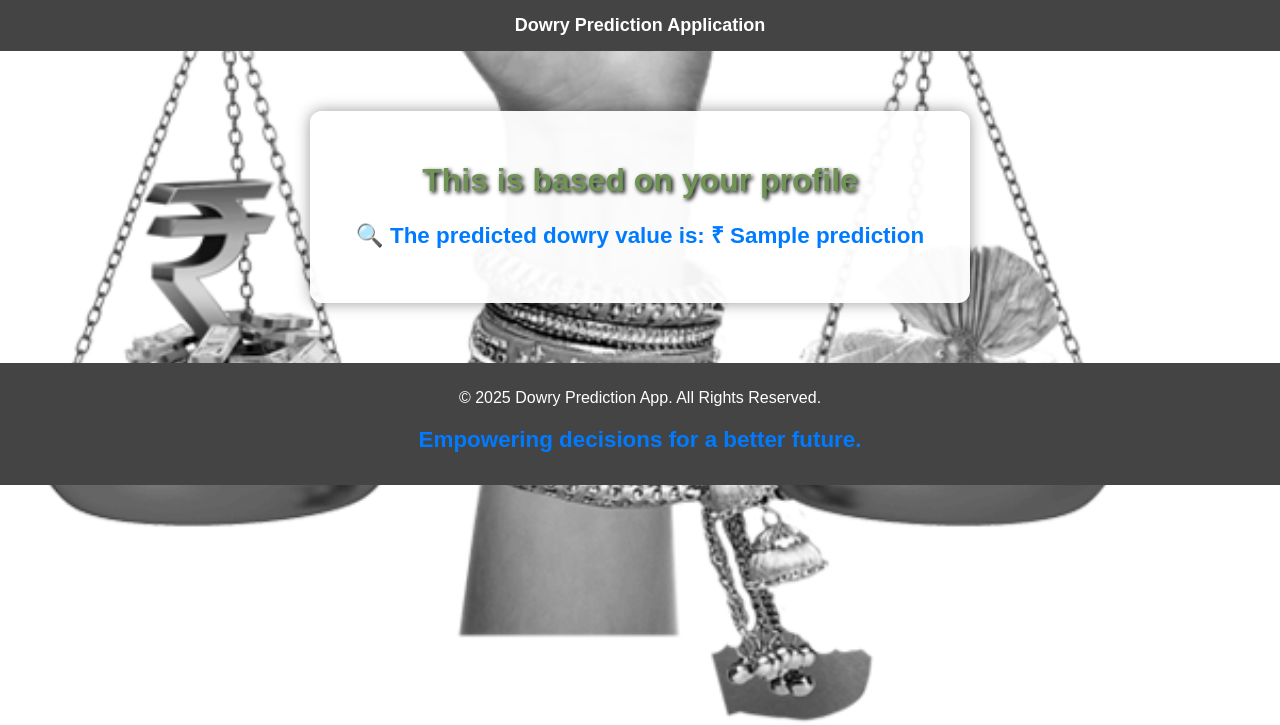
After one commit to Bandinaresh01/dowry_calculator, a Flask app: template templates/prediction.html in a window 1280 px wide. The commit adds this page. Shown: the top 725 px of the page. Run offline with Flask 3, Linux system fonts and the light colour scheme; the template is opened without the code that fills it: most values are stand-ins (such as "Sample title", 1, 10 or a date in 2020); parts of the project's set-up code (start-up, migrations or seed data) failed here and were passed over.

Commit message:
Initial commit

```diff
--- a/app.py
+++ b/app.py
@@ -1,12 +1,13 @@
 import pickle
 import pandas as pd
 from flask import Flask, request, render_template
+import numpy as np
 
 # Initialize Flask app
 app = Flask(__name__)
 
 # Load the trained model
-with open("model.pkl", "rb") as file:
+with open("C:\programming\machine_learning_projects\host_project_dowry\model.pkl", "rb") as file:
     model = pickle.load(file)
 
 # Feature columns (ensure the order matches the training data)
@@ -62,11 +63,18 @@ def predict():
     input_df = pd.get_dummies(input_df)
     input_df = input_df.reindex(columns=FEATURE_COLUMNS, fill_value=0)
 
-    # Use the model to predict
-    prediction = model.predict(input_df)[0]
+# # Define the input data as a single-row numpy array
+#     input_data = np.array([32, 75122, 11619256, 3, 0, 1, 1, 0, 0, 0, 0, 0, 0, 1, 0, 0, 1, 0, 1, 0, 0, 0, 0, 0, 1, 0, 0, 1, 0, 0]).reshape(1, -1)
 
-    # Return the prediction result
-    return render_template("index.html", prediction=prediction)
+#     # Check the shape to ensure compatibility with the model
+#     print("Input data shape:", input_data.shape)
+
+
+        # Use the model to predict
+    prediction = model.predict(input_df)
+
+        # Return the prediction result
+    return render_template("prediction.html", prediction=prediction)
 
 if __name__ == "__main__":
     app.run(debug=True)
--- a/templates/index.html
+++ b/templates/index.html
@@ -173,6 +173,10 @@
 
         <button type="submit">Predict</button>
     </form>
+    <!-- Display the prediction -->
+    {% if prediction %}
+    <h3>Prediction: {{ prediction }}</h3>
+    {% endif %}
 
     <!-- Footer with additional information -->
     <footer>
--- /dev/null
+++ b/templates/prediction.html
@@ -0,0 +1,77 @@
+<!DOCTYPE html>
+<html lang="en">
+<head>
+    <meta charset="UTF-8">
+    <meta name="viewport" content="width=device-width, initial-scale=1.0">
+    <title>Prediction Result</title>
+    <style>
+        body {
+            margin: 0;
+            padding: 0;
+            font-family: Arial, sans-serif;
+            background-image: url('Female-Hand.png');
+            background-size: cover;
+            background-repeat: no-repeat;
+            background-position: center;
+            color: #333;
+        }
+
+        nav {
+            background-color: #444;
+            color: #fff;
+            padding: 15px;
+            text-align: center;
+            font-size: 18px;
+            font-weight: bold;
+        }
+
+        .container {
+            width: 80%;
+            max-width: 600px;
+            margin: 60px auto;
+            background-color: rgba(255, 255, 255, 0.95);
+            padding: 30px;
+            border-radius: 12px;
+            box-shadow: 0 0 15px rgba(0, 0, 0, 0.4);
+            text-align: center;
+        }
+
+        h1 {
+            color: #709455;
+            text-shadow: 2px 2px 4px #000;
+            margin-bottom: 20px;
+        }
+
+        .highlight {
+            font-size: 1.4rem;
+            color: #007BFF;
+            font-weight: bold;
+            margin-top: 20px;
+        }
+
+        footer {
+            text-align: center;
+            margin-top: 50px;
+            color: #fff;
+            background-color: #444;
+            padding: 10px 0;
+        }
+    </style>
+</head>
+<body>
+    <!-- Navigation Bar -->
+    <nav>Dowry Prediction Application</nav>
+
+    <!-- Result Display -->
+    <div class="container">
+        <h1>This is based on your profile</h1>
+        <p class="highlight">🔍 The predicted dowry value is: ₹ {{ prediction }}</p>
+    </div>
+
+    <!-- Footer -->
+    <footer>
+        <p>&copy; 2025 Dowry Prediction App. All Rights Reserved.</p>
+        <p class="highlight">Empowering decisions for a better future.</p>
+    </footer>
+</body>
+</html>
```
